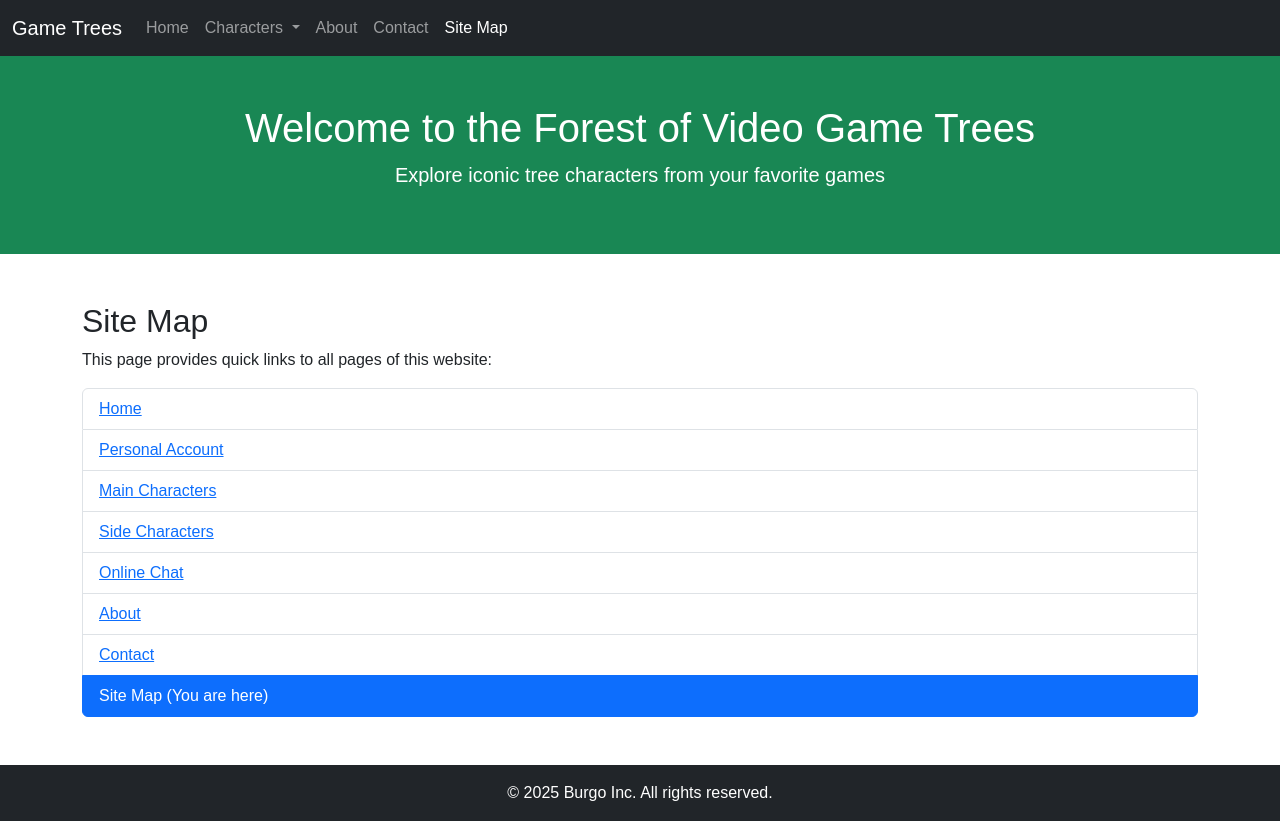
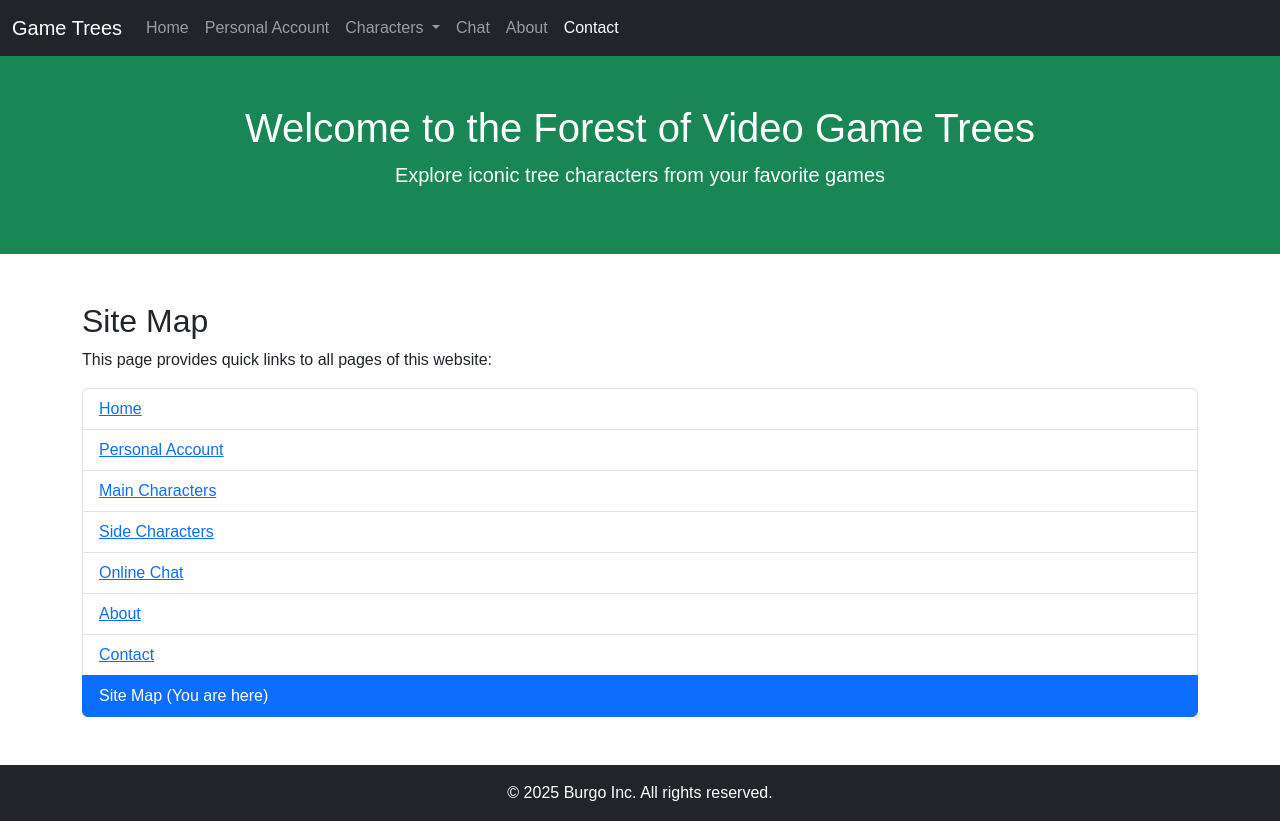
Before and after one commit to LucasBurgo/ISFINAL, a plain HTML site: page index.html in a window 1280 px wide. Drawn offline with nearby package versions, Linux system fonts and the light colour scheme.

Commit message:
Update index.html

```diff
--- a/index.html
+++ b/index.html
@@ -9,7 +9,8 @@
   <link rel="stylesheet" href="style.css">
 </head>
 <body>
-  <!-- Navigation (same as others) -->
+
+  <!-- Navigation -->
   <nav class="navbar navbar-expand-lg navbar-dark bg-dark">
     <div class="container-fluid">
       <a class="navbar-brand" href="index.html">Game Trees</a>
@@ -18,7 +19,12 @@
       </button>
       <div class="collapse navbar-collapse" id="navbarNav">
         <ul class="navbar-nav">
-          <li class="nav-item"><a class="nav-link" href="index.html">Home</a></li>
+          <li class="nav-item">
+            <a class="nav-link" href="index.html">Home</a>
+          </li>
+            <li class="nav-item">
+            <a class="nav-link" href="Account.html">Personal Account</a>
+          </li>
           <li class="nav-item dropdown">
             <a class="nav-link dropdown-toggle" href="#" id="navbarDropdown" role="button" data-bs-toggle="dropdown">
               Characters
@@ -28,13 +34,20 @@
               <li><a class="dropdown-item" href="Character2.html">Side Characters</a></li>
             </ul>
           </li>
-          <li class="nav-item"><a class="nav-link" href="About.html">About</a></li>
-          <li class="nav-item"><a class="nav-link" href="Contact.html">Contact</a></li>
-          <li class="nav-item"><a class="nav-link active" href="sitemap.html">Site Map</a></li>
+            <li class="nav-item">
+            <a class="nav-link" href="Chat.html">Chat</a>
+          </li>
+          <li class="nav-item">
+            <a class="nav-link" href="About.html">About</a>
+          </li>
+          <li class="nav-item">
+            <a class="nav-link active" href="Contact.html">Contact</a>
+          </li>
         </ul>
       </div>
     </div>
   </nav>
+
 
   <!-- Hero Section -->
   <header class="bg-success text-white text-center py-5">
```
